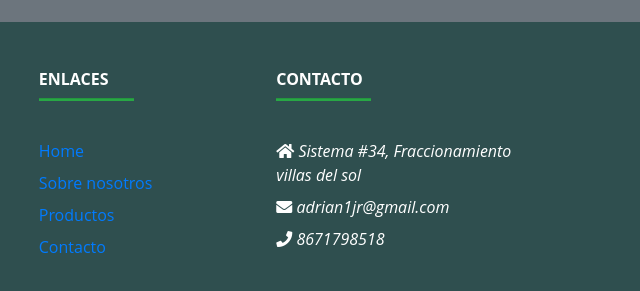
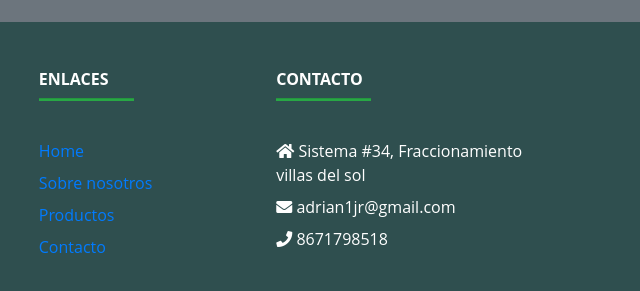
Before and after one commit to Adrian1jr/GeekoShop, a website: page Tienda.html in a window 1280 px wide. Shown: the part 914-1205 px from the top of the page, 640-1280 px from the left. Drawn offline with nearby package versions, Linux system fonts and the light colour scheme.

Commit message:
correccion de tags(solo correcion)

```diff
--- a/Tienda.html
+++ b/Tienda.html
@@ -37,18 +37,21 @@
                     <a class="nav-link" href="./Tienda.html">Tienda</a>
                 </li>
                 <li class="nav-item dropdown">
-                    <a class="nav-link dropdown-toggle" href="#" id="navbarDropdown" role="button" data-toggle="dropdown" aria-haspopup="true" aria-expanded="false">
+                    <a class="nav-link dropdown-toggle" href="#" id="navbarDropdown" role="button"
+                        data-toggle="dropdown" aria-haspopup="true" aria-expanded="false">
                         Iniciar Sesion
                     </a>
                     <div class="dropdown-menu">
                         <form class="px-4 py-3">
                             <div class="form-group">
                                 <label for="exampleDropdownFormEmail1">Correo Electronico</label>
-                            <input type="email" class="form-control" id="exampleDropdownFormEmail1" placeholder="correo@ejemplo.com">
+                                <input type="email" class="form-control" id="exampleDropdownFormEmail1"
+                                    placeholder="correo@ejemplo.com">
                             </div>
                             <div class="form-group">
                                 <label for="exampleDropdownFormPassword1">Contraseña</label>
-                            <input type="password" class="form-control" id="exampleDropdownFormPassword1" placeholder="Contraseña">
+                                <input type="password" class="form-control" id="exampleDropdownFormPassword1"
+                                    placeholder="Contraseña">
                             </div>
                             <div class="form-check">
                                 <input type="checkbox" class="form-check-input" id="dropdownCheck">
@@ -94,51 +97,63 @@
             </div>
             <section class="products-list">
                 <div class="product-item" category="Hogar">
-					<img src="https://images.unsplash.com/photo-1449247709967-d4461a6a6103?ixlib=rb-1.2.1&ixid=eyJhcHBfaWQiOjEyMDd9&auto=format&fit=crop&w=1351&q=80" alt="No pudo cargarse" >
+                    <img src="https://images.unsplash.com/photo-1449247709967-d4461a6a6103?ixlib=rb-1.2.1&ixid=eyJhcHBfaWQiOjEyMDd9&auto=format&fit=crop&w=1351&q=80"
+                        alt="No pudo cargarse">
                     <a href="#">Escritorios</a>
                 </div>
                 <div class="product-item" category="Hogar">
-					<img src="https://images.unsplash.com/photo-1558317374-067fb5f30001?ixlib=rb-1.2.1&ixid=eyJhcHBfaWQiOjEyMDd9&auto=format&fit=crop&w=1350&q=80" alt="No pudo cargarse" >
+                    <img src="https://images.unsplash.com/photo-1558317374-067fb5f30001?ixlib=rb-1.2.1&ixid=eyJhcHBfaWQiOjEyMDd9&auto=format&fit=crop&w=1350&q=80"
+                        alt="No pudo cargarse">
                     <a href="#">Aspiradoras</a>
                 </div>
                 <div class="product-item" category="Hogar">
-					<img src="https://images.unsplash.com/photo-1549127024-5f213d45604a?ixlib=rb-1.2.1&ixid=eyJhcHBfaWQiOjEyMDd9&auto=format&fit=crop&w=1353&q=80" alt="No pudo cargarse" >
+                    <img src="https://images.unsplash.com/photo-1549127024-5f213d45604a?ixlib=rb-1.2.1&ixid=eyJhcHBfaWQiOjEyMDd9&auto=format&fit=crop&w=1353&q=80"
+                        alt="No pudo cargarse">
                     <a href="#">Vasos de vidrio</a>
                 </div>
                 <div class="product-item" category="Deportivo">
-					<img src="https://images.unsplash.com/photo-1529900748604-07564a03e7a6?ixlib=rb-1.2.1&ixid=eyJhcHBfaWQiOjEyMDd9&auto=format&fit=crop&w=1350&q=80" alt="No pudo cargarse" >
+                    <img src="https://images.unsplash.com/photo-1529900748604-07564a03e7a6?ixlib=rb-1.2.1&ixid=eyJhcHBfaWQiOjEyMDd9&auto=format&fit=crop&w=1350&q=80"
+                        alt="No pudo cargarse">
                     <a href="#">Tachones</a>
                 </div>
                 <div class="product-item" category="Deportivo">
-					<img src="https://images.unsplash.com/photo-1512445181747-57ba1fa4ac83?ixlib=rb-1.2.1&ixid=eyJhcHBfaWQiOjEyMDd9&auto=format&fit=crop&w=1351&q=80" alt="No pudo cargarse" >
+                    <img src="https://images.unsplash.com/photo-1512445181747-57ba1fa4ac83?ixlib=rb-1.2.1&ixid=eyJhcHBfaWQiOjEyMDd9&auto=format&fit=crop&w=1351&q=80"
+                        alt="No pudo cargarse">
                     <a href="#">Camisetas deportiva</a>
                 </div>
                 <div class="product-item" category="Deportivo">
-					<img src="https://images.unsplash.com/photo-1519435887317-eabcf2ab8075?ixlib=rb-1.2.1&ixid=eyJhcHBfaWQiOjEyMDd9&auto=format&fit=crop&w=1350&q=80" alt="No pudo cargarse" >
+                    <img src="https://images.unsplash.com/photo-1519435887317-eabcf2ab8075?ixlib=rb-1.2.1&ixid=eyJhcHBfaWQiOjEyMDd9&auto=format&fit=crop&w=1350&q=80"
+                        alt="No pudo cargarse">
                     <a href="#">Pelotas de beisbol</a>
                 </div>
                 <div class="product-item" category="Tecnologia">
-					<img src="https://images.unsplash.com/photo-1601153211050-ae2e1fa428d7?ixlib=rb-1.2.1&ixid=eyJhcHBfaWQiOjEyMDd9&auto=format&fit=crop&w=1350&q=80" alt="No pudo cargarse" >
+                    <img src="https://images.unsplash.com/photo-1601153211050-ae2e1fa428d7?ixlib=rb-1.2.1&ixid=eyJhcHBfaWQiOjEyMDd9&auto=format&fit=crop&w=1350&q=80"
+                        alt="No pudo cargarse">
                     <a href="#">Tarjeta Grafica</a>
                 </div>
                 <div class="product-item" category="Tecnologia">
-					<img src="https://images.unsplash.com/photo-1599295532523-80403e6cac80?ixlib=rb-1.2.1&ixid=eyJhcHBfaWQiOjEyMDd9&auto=format&fit=crop&w=1324&q=80" alt="No pudo cargarse" >
+                    <img src="https://images.unsplash.com/photo-1599295532523-80403e6cac80?ixlib=rb-1.2.1&ixid=eyJhcHBfaWQiOjEyMDd9&auto=format&fit=crop&w=1324&q=80"
+                        alt="No pudo cargarse">
                     <a href="#">Camara</a>
                 </div>
                 <div class="product-item" category="Tecnologia">
-					<img src="https://images.unsplash.com/photo-1484704849700-f032a568e944?ixlib=rb-1.2.1&ixid=eyJhcHBfaWQiOjEyMDd9&auto=format&fit=crop&w=1350&q=80" alt="No pudo cargarse" >
+                    <img src="https://images.unsplash.com/photo-1484704849700-f032a568e944?ixlib=rb-1.2.1&ixid=eyJhcHBfaWQiOjEyMDd9&auto=format&fit=crop&w=1350&q=80"
+                        alt="No pudo cargarse">
                     <a href="#">Audifonos</a>
                 </div>
                 <div class="product-item" category="Personal">
-					<img src="https://images.unsplash.com/photo-1523293182086-7651a899d37f?ixlib=rb-1.2.1&ixid=eyJhcHBfaWQiOjEyMDd9&auto=format&fit=crop&w=1350&q=80" alt="No pudo cargarse" >
+                    <img src="https://images.unsplash.com/photo-1523293182086-7651a899d37f?ixlib=rb-1.2.1&ixid=eyJhcHBfaWQiOjEyMDd9&auto=format&fit=crop&w=1350&q=80"
+                        alt="No pudo cargarse">
                     <a href="#">Perfumes</a>
                 </div>
                 <div class="product-item" category="Personal">
-					<img src="https://images.unsplash.com/photo-1529958030586-3aae4ca485ff?ixlib=rb-1.2.1&ixid=eyJhcHBfaWQiOjEyMDd9&auto=format&fit=crop&w=1350&q=80" alt="No pudo cargarse" >
+                    <img src="https://images.unsplash.com/photo-1529958030586-3aae4ca485ff?ixlib=rb-1.2.1&ixid=eyJhcHBfaWQiOjEyMDd9&auto=format&fit=crop&w=1350&q=80"
+                        alt="No pudo cargarse">
                     <a href="#">Sombreros</a>
                 </div>
                 <div class="product-item" category="Personal">
-					<img src="https://images.unsplash.com/photo-1585401586477-2a671e1cae4e?ixlib=rb-1.2.1&ixid=eyJhcHBfaWQiOjEyMDd9&auto=format&fit=crop&w=1350&q=80" alt="No pudo cargarse" >
+                    <img src="https://images.unsplash.com/photo-1585401586477-2a671e1cae4e?ixlib=rb-1.2.1&ixid=eyJhcHBfaWQiOjEyMDd9&auto=format&fit=crop&w=1350&q=80"
+                        alt="No pudo cargarse">
                     <a href="#">Billeteras</a>
                 </div>
             </section>
@@ -195,17 +210,18 @@
                         <h6>Contacto</h6>
                         <hr class="bg-success mb-4 mt-0 mx-auto">
                         <ul>
-                            <li class="my-2 text-white"><i href="#"><i class="fas fa-home"></i> Sistema #34,
+                            <li class="my-2 text-white"><i class="fas fa-home"></i> Sistema #34,
                                 Fraccionamiento villas
                                 del sol</li>
-                            <li class="my-2 text-white"><i href="#"><i class="fas fa-envelope"></i>
-                                    adrian1jr@gmail.com
+                            <li class="my-2 text-white"><i class="fas fa-envelope"></i> adrian1jr@gmail.com
                             </li>
-                            <li class="my-2 text-white"><i href="#"><i class="fas fa-phone"></i> 8671798518</li>
+                            <li class="my-2 text-white"><i class="fas fa-phone"></i> 8671798518</li>
                         </ul>
                     </address>
                 </div>
-
+            </div>
+        </div>
+    </footer>
 
     <script src="node_modules/jquery/dist/jquery.slim.js"></script>
     <script src="/node_modules/popper.js/dist/umd/popper.min.js"></script>
--- a/css/principal.css
+++ b/css/principal.css
@@ -111,7 +111,6 @@ h6{
 	background-size: cover ;
      /*Top-Right-Bottom-Left*/
 	margin-top: auto;
-
  }
 
  /*Aqui esta el texto grande del jumbotron de sobre nosotros*/
```
Also changed, not shown: contacto.html (+22 -14 lines), index.html (+5 -3 lines), sobrenosotros.html (+12 -12 lines). Lines whose indentation alone changed are shown as unchanged.
